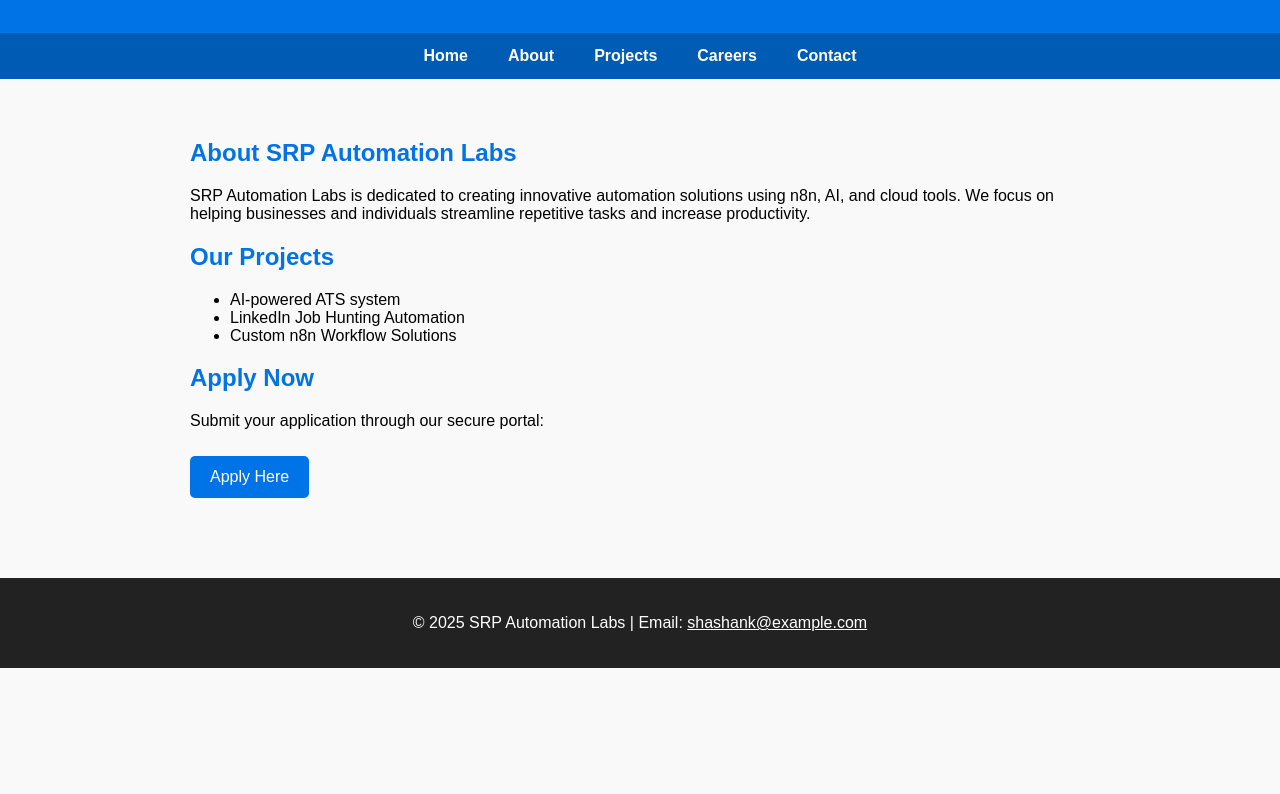
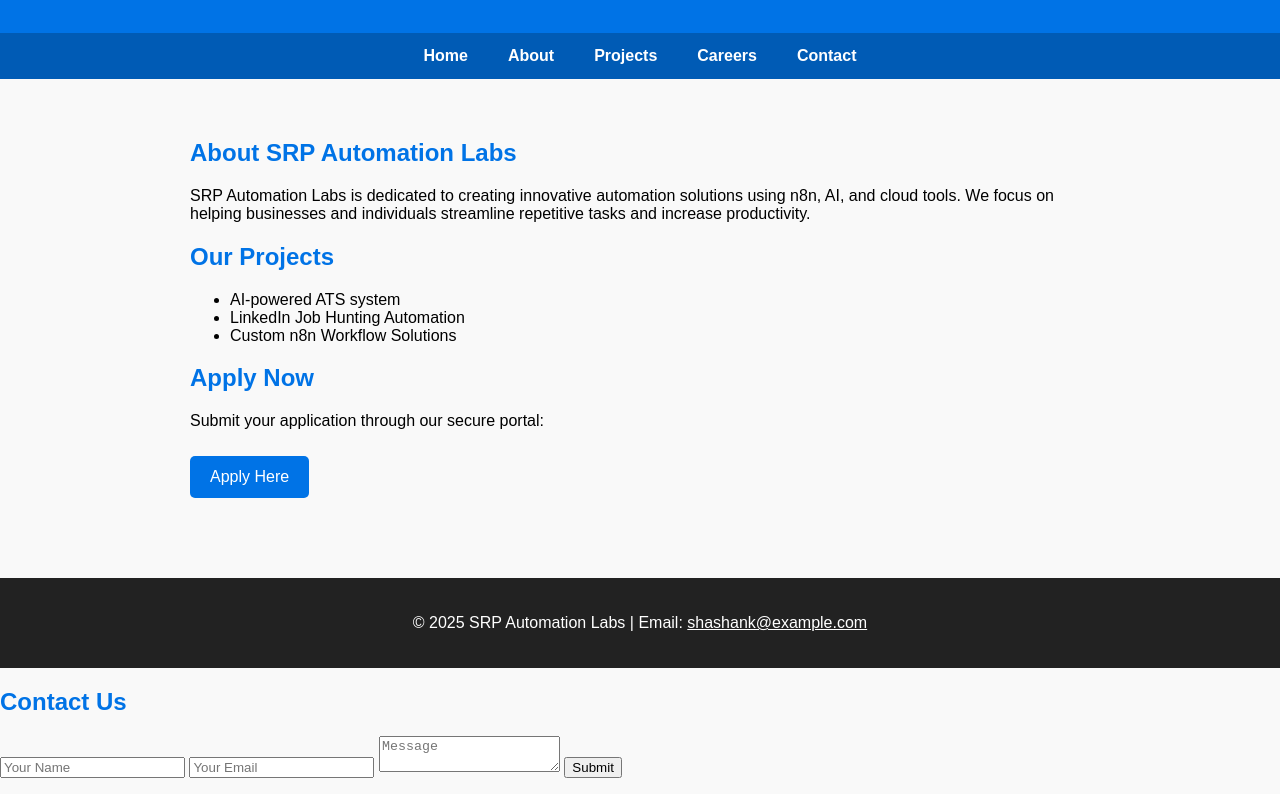
Before and after one commit to shashankpasikanti91-blip/srp-automation-labs.github.io, a plain HTML site: page index.html in a window 1280 px wide. Shown: the part 121-915 px from the top of the page. Before the commit the page ends 800 px from the top, so only its background shows below. Drawn offline with Linux system fonts and the light colour scheme.

Commit message:
Add contact form to index.html
Added a contact form with name, email, and message fields.

```diff
--- a/index.html
+++ b/index.html
@@ -50,6 +50,17 @@
   <footer>
     <p>© 2025 SRP Automation Labs | Email: <a href="mailto:shashank@example.com" style="color:white;">shashank@example.com</a></p>
   </footer>
+<form id="contactForm">
+  <h2>Contact Us</h2>
+
+  <input type="text" name="name" placeholder="Your Name" required />
+  <input type="email" name="email" placeholder="Your Email" required />
+  <textarea name="message" placeholder="Message" required></textarea>
+
+  <button type="submit">Submit</button>
+</form>
+
+<p id="status"></p>
 
 </body>
 </html>
```
